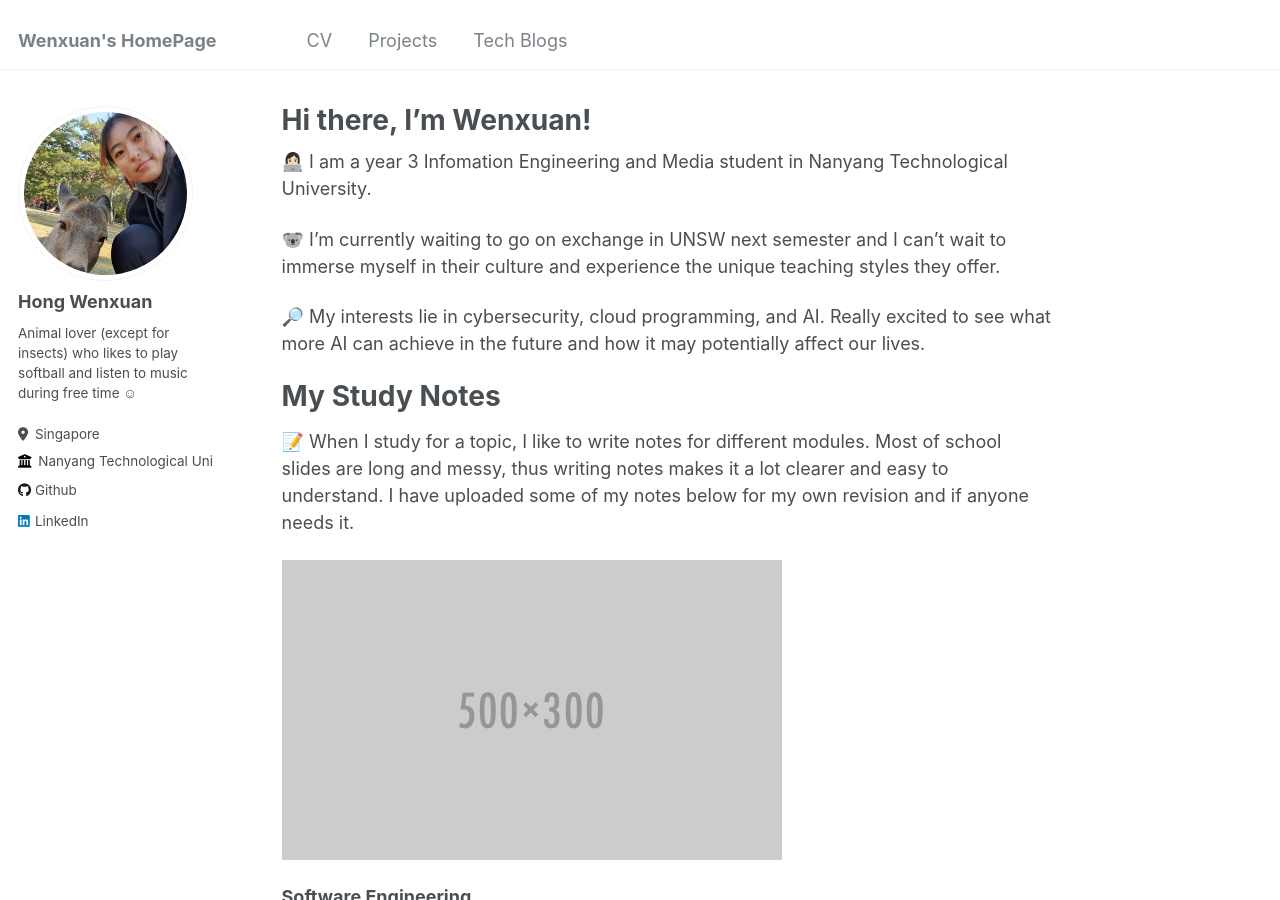
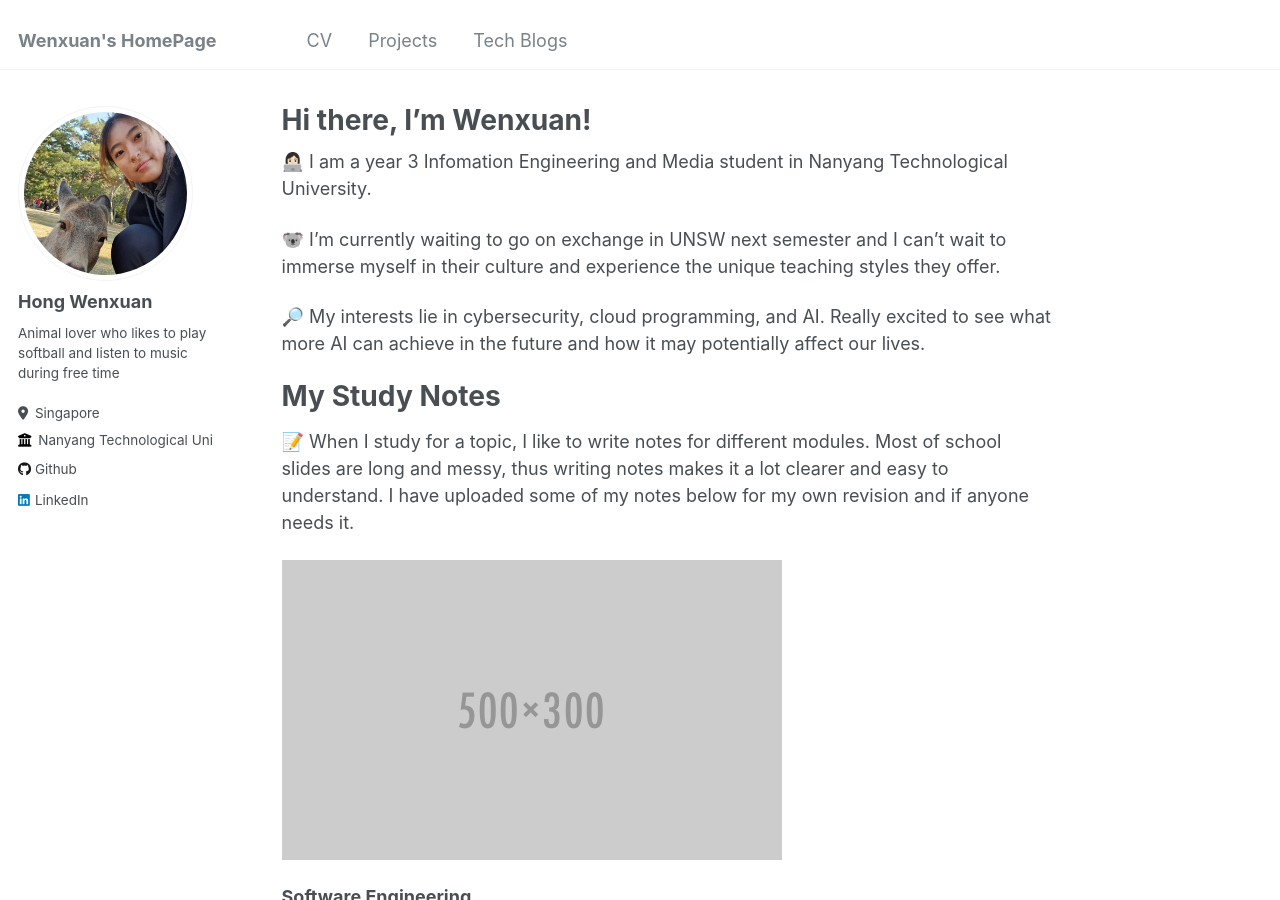
Before and after one commit to h-wenxuan/aboutme, a Jekyll site: the page built from _pages/about.md, in a window 1280 px wide and 900 px high. Built offline with Jekyll 4.4.1, drawn with Linux system fonts in a browser that asks for light colours.

Commit message:
Update _config.yml

```diff
--- a/_config.yml
+++ b/_config.yml
@@ -24,7 +24,7 @@
   avatar           : "cropphoto.jpg"
   name             : "Hong Wenxuan"
   pronouns         : # example: "she/her"
-  bio              : "Animal lover (except for insects) who likes to play softball and listen to music during free time ☺"
+  bio              : "Animal lover who likes to play softball and listen to music during free time"
   location         : "Singapore"
   employer         : "Nanyang Technological University"
   uri              : # URL
```
